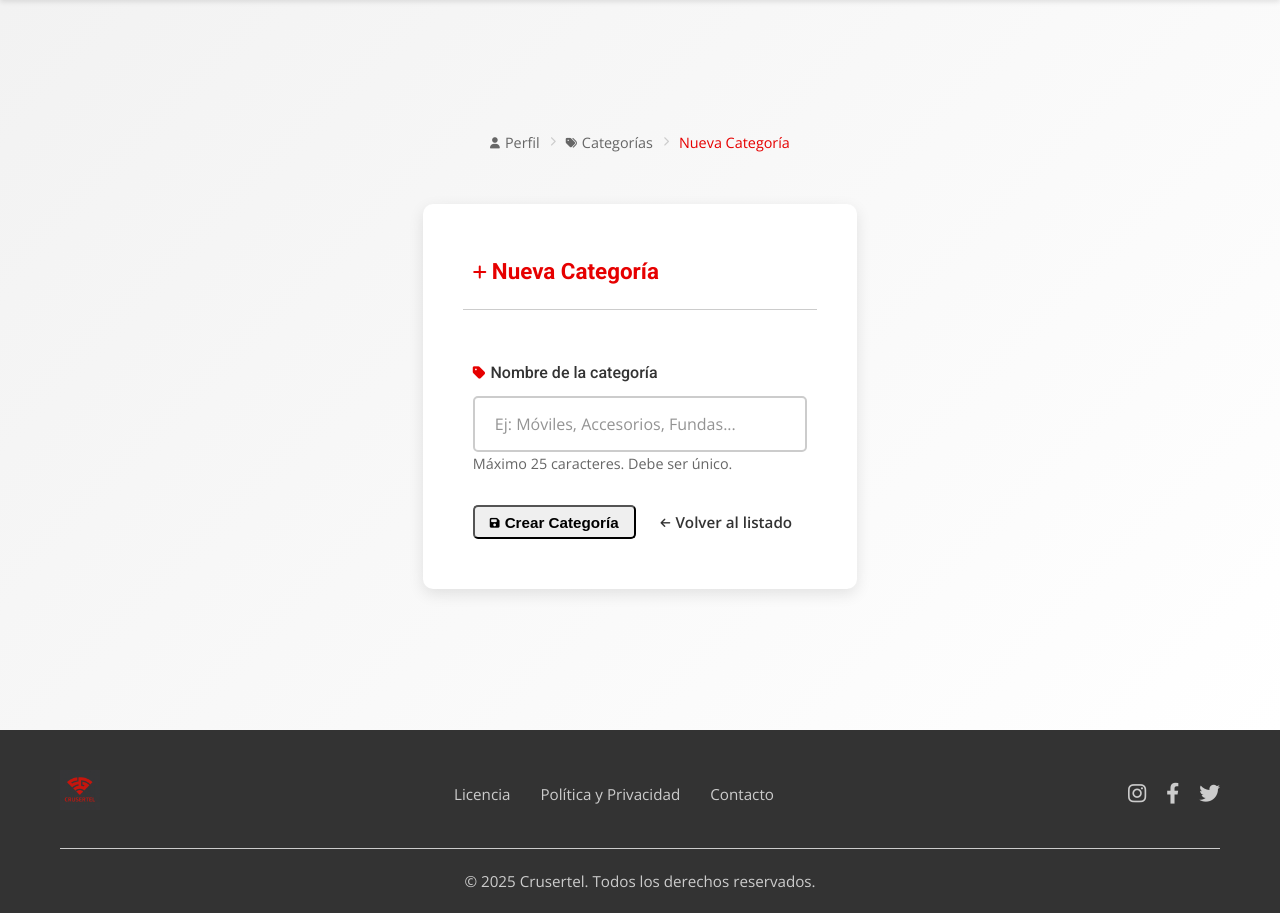
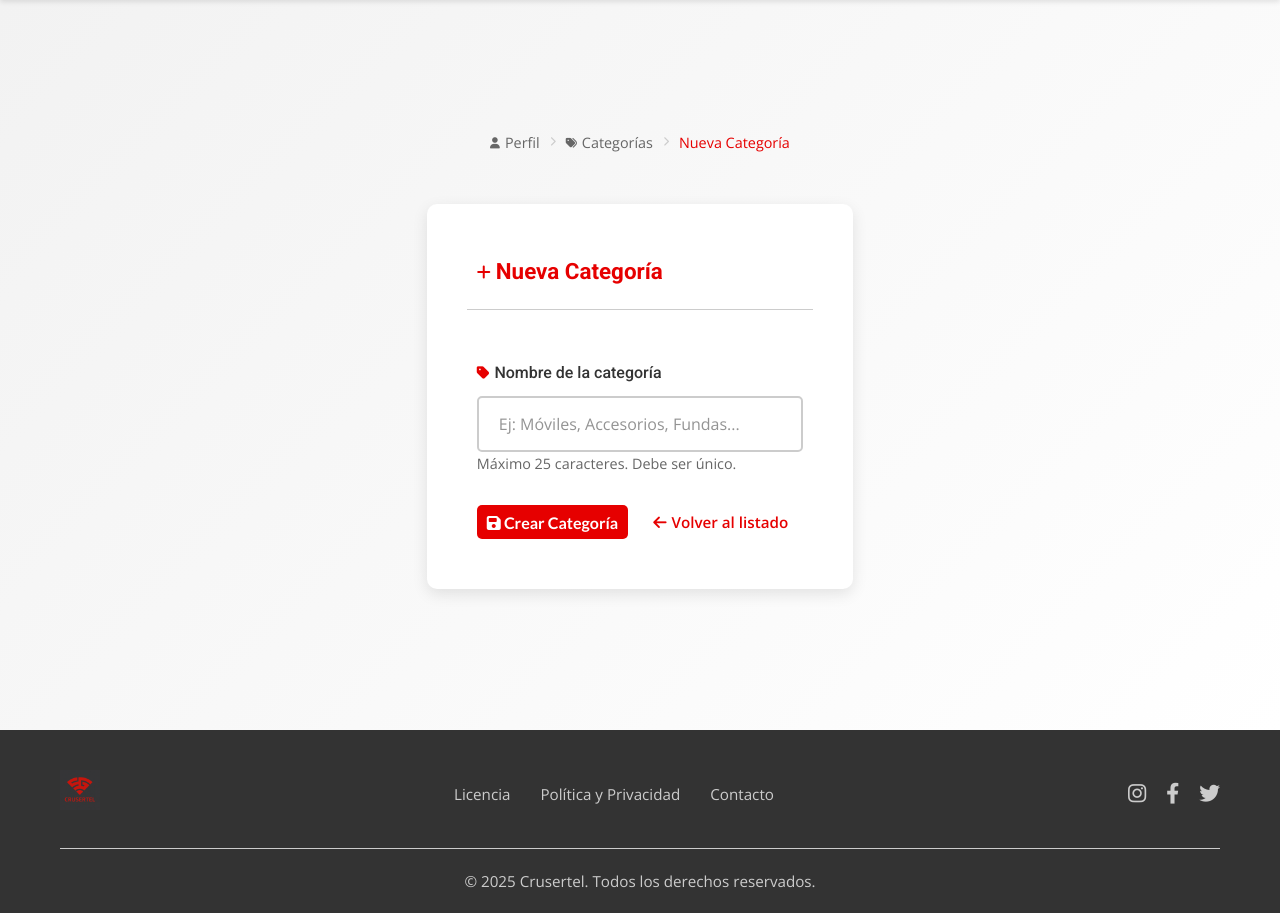
Before and after one commit to CruzAntonioDIWWEB/TFG_mobileStore, a PHP site: template Views/admin/categories/create.php in a window 1280 px wide. Shown: the part 70-983 px from the top of the page. Run offline with PHP 8.4, Linux system fonts and the light colour scheme; the template is opened without the code that fills it, so the values that code supplies are empty; some libraries are stand-ins or nearby versions.

Commit message:
Estilado final del CRUD de categorias

```diff
--- a/assets/sass_styles/components/_admin_categories.scss
+++ b/assets/sass_styles/components/_admin_categories.scss
@@ -38,13 +38,13 @@
     display: flex;
     justify-content: space-between;
     align-items: flex-start;
-    margin-bottom: map-get(v.$spacing, lg); // Keep original
-    gap: map-get(v.$spacing, md); // Keep original
+    margin-bottom: map-get(v.$spacing, lg);
+    gap: map-get(v.$spacing, md);
 
     @include breakpoint(tablet) {
         flex-direction: column;
         align-items: flex-start;
-        gap: map-get(v.$spacing, sm); // Keep original
+        gap: map-get(v.$spacing, sm);
     }
 
     .admin-title-section {
@@ -54,10 +54,10 @@
             @include heading-style('h1');
             color: map-get(v.$colors, primary-red);
             margin-bottom: map-get(v.$spacing, xs);
-            font-size: 1.8rem; // Keep original
+            font-size: 1.8rem;
 
             @include breakpoint(mobile) {
-                font-size: 1.5rem; // Keep original
+                font-size: 1.5rem;
             }
         }
 
@@ -117,10 +117,10 @@
                 @include heading-style('h2');
                 color: map-get(v.$colors, dark-gray);
                 margin-bottom: map-get(v.$spacing, xs);
-                font-size: 1.2rem; // Keep original
+                font-size: 1.2rem;
 
                 @include breakpoint(mobile) {
-                    font-size: 1.1rem; // Keep original
+                    font-size: 1.1rem;
                 }
             }
 
@@ -133,10 +133,10 @@
     }
 
     .card-content {
-        padding: map-get(v.$spacing, md); // Keep original
+        padding: map-get(v.$spacing, md);
 
         @include breakpoint(mobile) {
-            padding: map-get(v.$spacing, sm); // Keep original
+            padding: map-get(v.$spacing, sm);
         }
     }
 }
@@ -147,28 +147,28 @@
     border-radius: map-get(v.$layout, border-radius-lg);
     box-shadow: map-get(v.$shadows, medium);
     overflow: hidden;
-    margin-bottom: map-get(v.$spacing, sm); // Reducido significativamente
-    margin-top: 0; // Eliminar margen superior
+    margin-bottom: map-get(v.$spacing, sm);
+    margin-top: 0;
 
     .auth-header {
-        padding: map-get(v.$spacing, sm); // Reducido de md
+        padding: map-get(v.$spacing, sm);
         border-bottom: 1px solid map-get(v.$colors, light-gray);
 
         .auth-title {
             @include heading-style('h1');
             color: map-get(v.$colors, primary-red);
-            margin-bottom: map-get(v.$spacing, xxs); // Muy reducido
-            font-size: 1.4rem; // Reducido
+            margin-bottom: map-get(v.$spacing, xxs);
+            font-size: 1.4rem;
             display: flex;
             align-items: center;
             gap: map-get(v.$spacing, xs);
 
             @include breakpoint(mobile) {
-                font-size: 1.2rem; // Reducido
+                font-size: 1.2rem;
             }
 
             i {
-                font-size: 1rem; // Reducido
+                font-size: 1rem;
             }
         }
 
@@ -176,15 +176,15 @@
             @include body-text('small');
             color: map-get(v.$colors, text-secondary);
             margin: 0;
-            font-size: map-get(v.$font-sizes, small); // Reducido
+            font-size: map-get(v.$font-sizes, small);
         }
     }
 
     .auth-form {
-        padding: map-get(v.$spacing, sm); // Reducido de md
+        padding: map-get(v.$spacing, sm);
 
         @include breakpoint(mobile) {
-            padding: map-get(v.$spacing, xs); // Reducido
+            padding: map-get(v.$spacing, xs);
         }
     }
 }
@@ -521,34 +521,34 @@
 /* Error State - COMPACTO PARA FORMULARIOS */
 .error-state {
     text-align: center;
-    padding: map-get(v.$spacing, sm); // Muy reducido
+    padding: map-get(v.$spacing, sm);
 
     .error-icon {
-        font-size: 2rem; // Reducido
+        font-size: 2rem;
         color: #dc3545;
-        margin-bottom: map-get(v.$spacing, xs); // Muy reducido
+        margin-bottom: map-get(v.$spacing, xs);
 
         @include breakpoint(mobile) {
-            font-size: 1.5rem; // Reducido
+            font-size: 1.5rem;
         }
     }
 
     h3 {
         @include heading-style('h3');
         color: map-get(v.$colors, dark-gray);
-        margin-bottom: map-get(v.$spacing, xs); // Muy reducido
-        font-size: 1rem; // Reducido
+        margin-bottom: map-get(v.$spacing, xs);
+        font-size: 1rem;
 
         @include breakpoint(mobile) {
-            font-size: 0.9rem; // Reducido
+            font-size: 0.9rem;
         }
     }
 
     p {
         @include body-text();
         color: map-get(v.$colors, text-secondary);
-        margin-bottom: map-get(v.$spacing, sm); // Reducido
-        font-size: map-get(v.$font-sizes, small); // Reducido
+        margin-bottom: map-get(v.$spacing, sm);
+        font-size: map-get(v.$font-sizes, small);
     }
 }
 
@@ -556,32 +556,56 @@
 .form-input {
     &.input-error {
         border-color: #dc3545 !important;
-        box-shadow: 0 0 0 2px rgba(#dc3545, 0.2) !important; // Reducido
+        box-shadow: 0 0 0 2px rgba(#dc3545, 0.2) !important;
     }
 
     &.input-success {
         border-color: #28a745 !important;
-        box-shadow: 0 0 0 2px rgba(#28a745, 0.2) !important; // Reducido
+        box-shadow: 0 0 0 2px rgba(#28a745, 0.2) !important;
     }
 }
 
 .form-actions {
     display: flex;
     gap: map-get(v.$spacing, sm);
-    margin-top: map-get(v.$spacing, sm);
+    margin-top: map-get(v.$spacing, xl);
 
     .auth-btn {
         display: flex;
         align-items: center;
         gap: map-get(v.$spacing, xs);
-        padding: map-get(v.$spacing, xs) map-get(v.$spacing, md);
         border-radius: map-get(v.$layout, border-radius);
         font-size: map-get(v.$font-sizes, small);
         font-weight: map-get(v.$font-weights, semibold);
         transition: all map-get(v.$transitions, normal);
+        text-decoration: none;
+        border: none;
+        cursor: pointer;
+
+        &.btn-primary {
+            @include btn.button-style(map-get(v.$colors, primary-red), map-get(v.$colors, white));
+            padding: map-get(v.$spacing, xs) map-get(v.$spacing, sm);
+
+            &:hover {
+                background-color: map-get(v.$colors, primary-red-dark);
+                transform: translateY(-2px);
+                box-shadow: map-get(v.$shadows, medium);
+            }
+        }
+
+        &.btn-secondary {
+            background: none;
+            color: map-get(v.$colors, primary-red);
+            padding: map-get(v.$spacing, xs) map-get(v.$spacing, md);
+
+            &:hover {
+                color: map-get(v.$colors, primary-red-dark);
+                text-decoration: underline;
+            }
+        }
 
         i {
-            font-size: 0.7rem;
+            font-size: 1em;
         }
     }
 }
@@ -744,16 +768,14 @@
 }
 
 @include breakpoint(mobile) {
-    // Específico para formularios auth
     .auth-section {
-        padding: map-get(v.$spacing, xs) 0; // Muy reducido para móvil
+        padding: map-get(v.$spacing, xs) 0;
     }
 
     .breadcrumb {
-        margin-bottom: map-get(v.$spacing, xs); // Aún más reducido en móvil
+        margin-bottom: map-get(v.$spacing, xs);
     }
 
-    // Mantener original para admin (index)
     .admin-section {
         padding: map-get(v.$spacing, md) 0;
     }
```
Also changed, not shown: other parts of assets/sass_styles/components/_admin_categories.scss (+22 -22 lines), assets/css/main.css, 1 other file.
